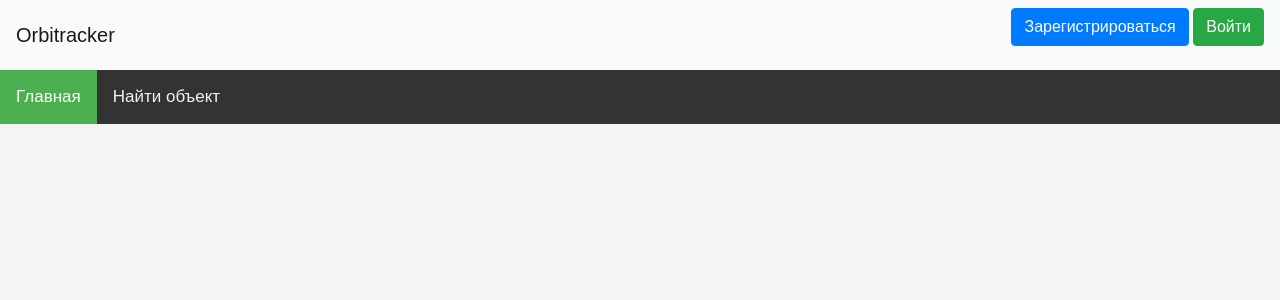
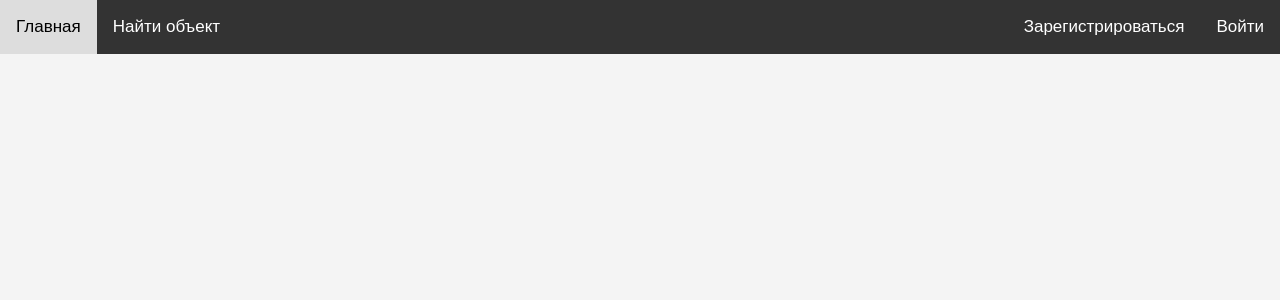
Before and after one commit to SteeperMold/Orbitracker, a Flask app: page / in a window 1280 px wide. Shown: the top 300 px of the page. Run offline with Flask 2, Linux system fonts and the light colour scheme; some libraries are stand-ins or nearby versions.

Commit message:
Изменение base.html

```diff
--- a/static/base.css
+++ b/static/base.css
@@ -3,30 +3,35 @@ body {
     background-color: #f4f4f4;
     margin: 0;
 }
-/* Add a black background color to the top navigation */
+/* Вся панель */
 .topnav {
   background-color: #333;
   overflow: hidden;
 }
 
-/* Style the links inside the navigation bar */
-.topnav a {
+/* Стиль для вкладок */
+.topnav .tab {
   float: left;
-    color: #f2f2f2;
+  color: white;
   text-align: center;
   padding: 14px 16px;
   text-decoration: none;
   font-size: 17px;
 }
 
-/* Change the color of links on hover */
-.topnav a:hover {
+/* стиль для кнопки при наведении */
+.topnav .tab:hover {
   background-color: #ddd;
   color: black;
 }
 
-/* Add a color to the active/current link */
-.topnav a.active {
+/* стиль текущей вкладки */
+.topnav .active {
   background-color: #4CAF50;
   color: white;
 }
+
+/* Выравнивание блока справа */
+.right-links {
+    float: right;
+}
--- a/templates/base.html
+++ b/templates/base.html
@@ -11,23 +11,18 @@
     <title>{{title}}</title>
 </head>
 <body>
-<header>
-    <nav class="navbar navbar-light bg-light">
-        <a class="navbar-brand" href="/">Orbitracker</a>
+<div class="topnav">
+    <a href="/" class="tab {% if active_tab == 'home' %}active{% endif %}">Главная</a>
+    <a href="/find_object" class="tab {% if active_tab == 'find_object' %}active{% endif %}">Найти объект</a>
+    <div class="right-links">
         {% if current_user.is_authenticated %}
-    <a class="navbar-brand" href="/profile">Профиль</a>
-{% else %}
-    <p>
-        <a class="btn btn-primary " href="/register">Зарегистрироваться</a>
-        <a class="btn btn-success" href="/login">Войти</a>
-    </p>
-{% endif %}
-    </nav>
-</header>
-    <div class="topnav">
-      <a class="active" href="/">Главная</a>
-      <a href="/find_object">Найти объект</a>
+            <a href="/profile" class="tab {% if active_tab == 'profile' %}active{% endif %}">Профиль</a>
+        {% else %}
+            <a href="/register" class="tab {% if active_tab == 'register' %}active{% endif %}">Зарегистрироваться</a>
+            <a href="/login" class="tab {% if active_tab == 'login' %}active{% endif %}">Войти</a>
+        {% endif %}
     </div>
+</div>
 <!-- Begin page content -->
 <main role="main" class="container">
     {% block content %}{% endblock %}
```
Lines whose indentation alone changed are shown as unchanged.
